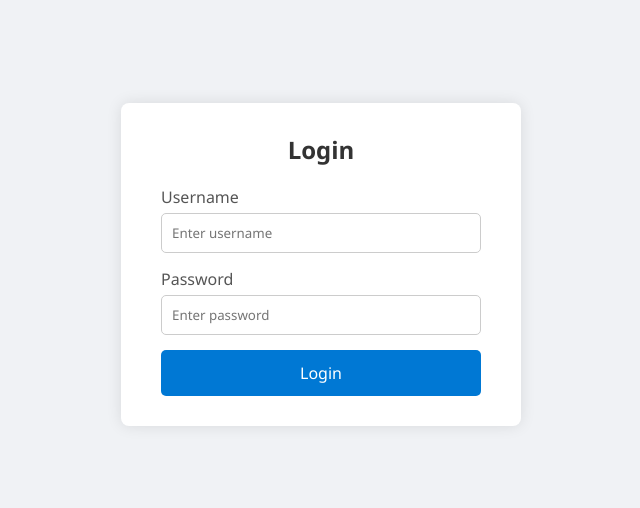
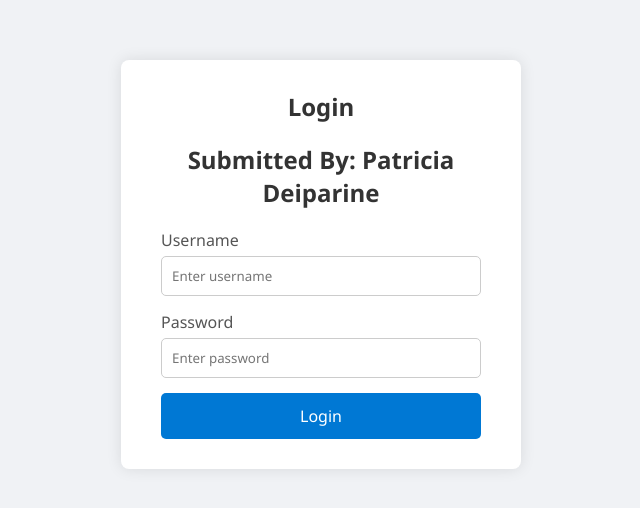
Before and after one commit to PatDep-0/HahaSample, a plain HTML site: page index.html in a window 1280 px wide. Shown: the part 136-644 px from the top of the page, without its empty margins (319-959 px from the left). Drawn offline with Linux system fonts and the light colour scheme.

Commit message:
Update index.html

```diff
--- a/index.html
+++ b/index.html
@@ -9,6 +9,7 @@
 <body>
     <div class="login-container">
         <h2>Login</h2>
+        <h2>Submitted By: Patricia Deiparine</h2>
         <form>
             <label for="username">Username</label>
             <input type="text" id="username" placeholder="Enter username" required>
```
